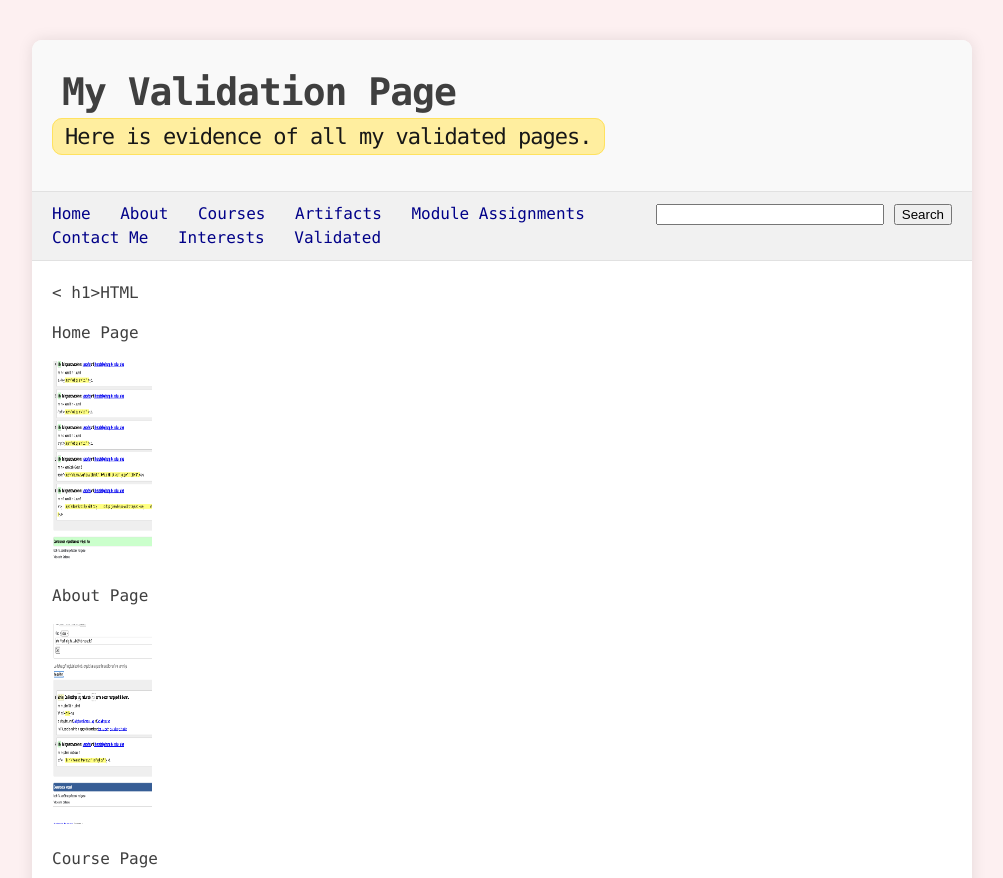
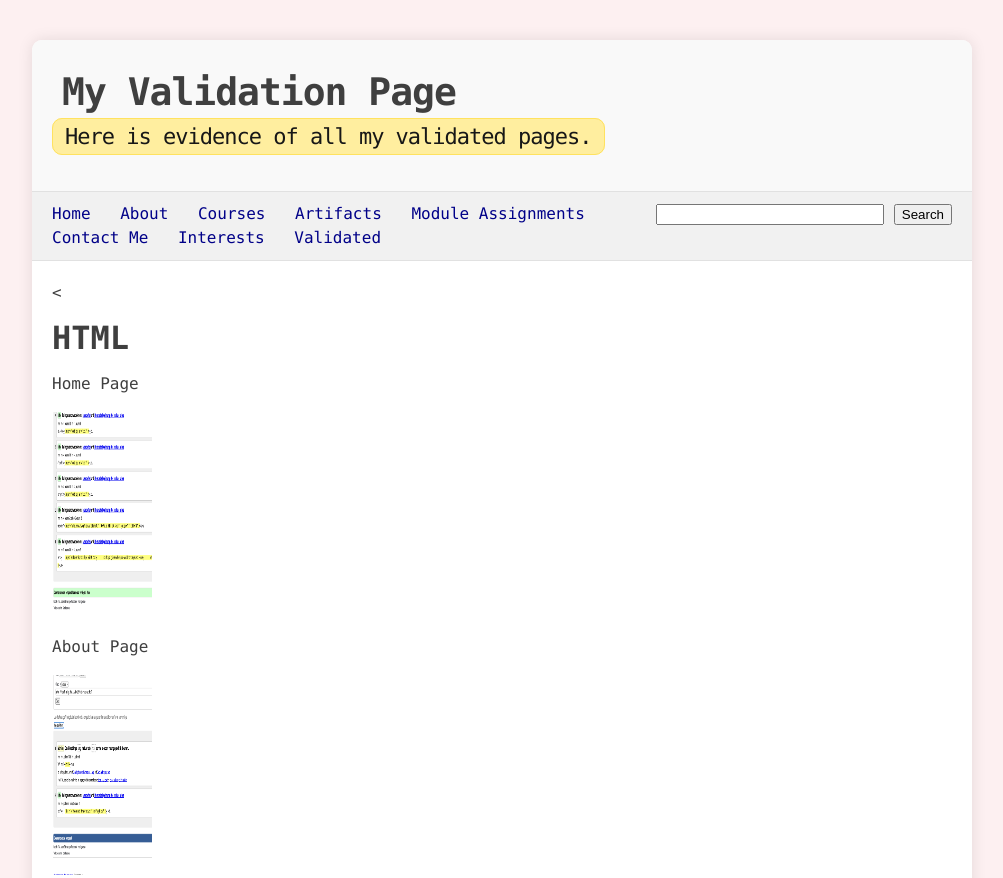
Before and after one commit to TomMF-cmd/dev109, a plain HTML site: page midterm/validated.html in a window 1280 px wide. Shown: the top 878 px of the page, without its empty margins (138-1141 px from the left). Drawn offline with Linux system fonts and the light colour scheme.

Commit message:
Update validated.html

```diff
--- a/midterm/validated.html
+++ b/midterm/validated.html
@@ -37,7 +37,7 @@
 <!-- Creates the words for the center box and Bellevue College Image -->
 <div class="container">
   <div class="column"><
-          h1>HTML</h1>
+          <h1>HTML</h1>
          <p>Home Page</p>
          <img src="images/home.jpg" alt="home" class="page-image" style="width:100px;height:200px;"/>
          <p>About Page</p>
@@ -53,12 +53,13 @@
          <p>Creative Page</p>
          <img src="images/creative.jpg" alt="creative" class="page-image" style="width:100px;height:200px;"/>
   </div>
-
+      </div>
   <div class="column">
       <h1>CSS</h1>
          <p>Home Page</p>
          <img src="images/css.jpg" alt="css" class="page-image" style="width:100px;height:200px;"/>
   </div>
+         </div>
 
 
    <br>
```
